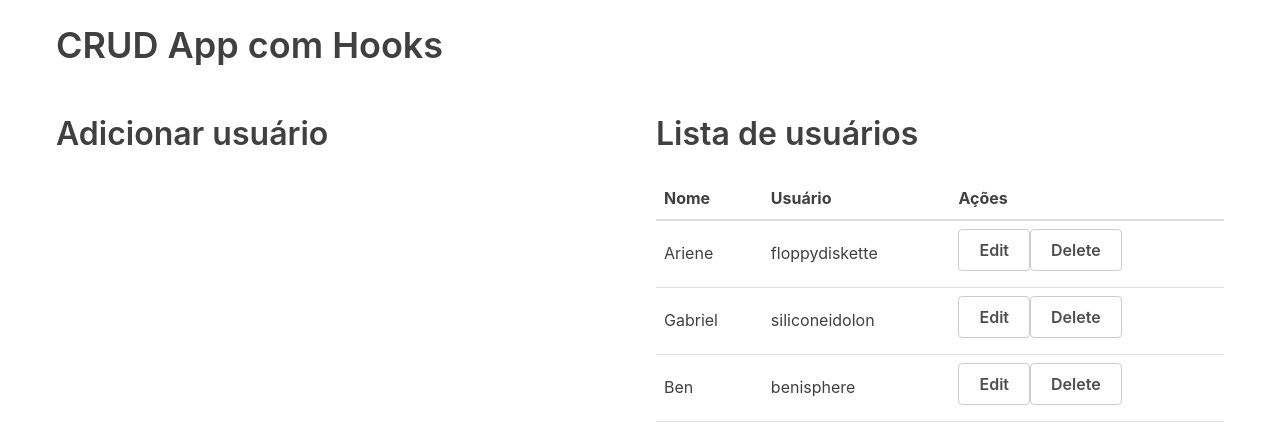
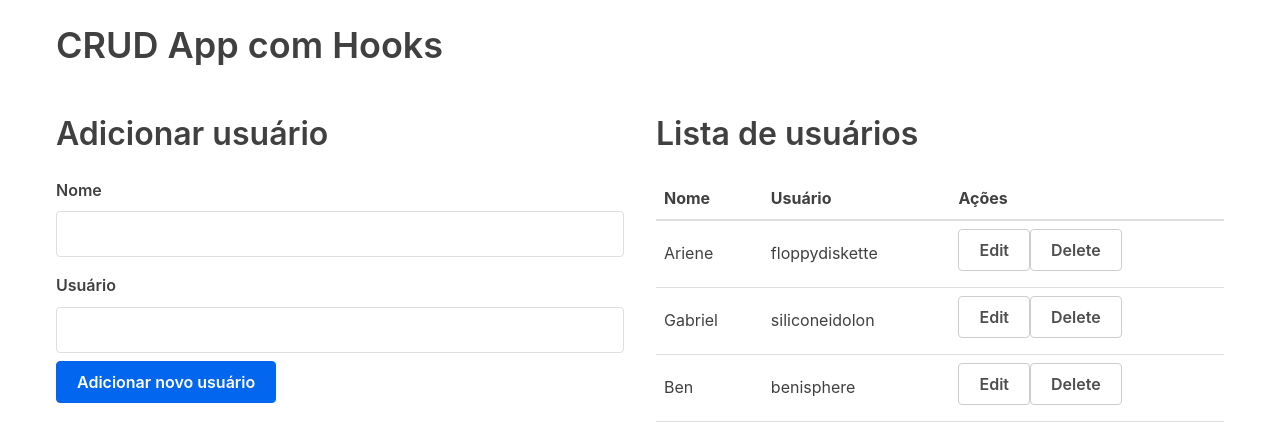
Before and after one commit to Lazaro84-alv/CRUD-App-in-React-with-Hooks, a React (Create React App) app: page / in a window 1280 px wide. Shown: the top 444 px of the page. Built offline with nearby package versions, Linux system fonts and the light colour scheme.

Commit message:
Adiciona novo usuário

```diff
--- a/src/App.js
+++ b/src/App.js
@@ -1,5 +1,6 @@
-import React, { useState } from 'react';
+import React, { useState } from 'react'
 import UserTable from './tables/UserTable'
+import AddUserForm from './forms/AddUserForm'
 
 const App = () => {
   const usersData = [
@@ -10,6 +11,11 @@ const App = () => {
 
   const [users, setUsers] = useState(usersData)
 
+  const addUser = (user) => {
+    user.id = users.length + 1
+    setUsers([...users, user])
+  }
+
 
   return (
     <div className="container">
@@ -17,6 +23,7 @@ const App = () => {
       <div className="flex-row">
         <div className="flex-large">
           <h2>Adicionar usuário</h2>
+          <AddUserForm addUser={addUser} />
         </div>
         <div className="flex-large">
           <h2>Lista de usuários</h2>
@@ -28,4 +35,4 @@ const App = () => {
 }
 
 
-export default App;
+export default App
--- /dev/null
+++ b/src/forms/AddUserForm.js
@@ -0,0 +1,15 @@
+import React, { useState } from 'react'
+
+const AddUserForm = (props) => {
+    return (
+        <form>
+            <label>Nome</label>
+            <input type="text" name="name" value="" />
+            <label>Usuário</label>
+            <input type="text" name="username" value="" />
+            <button>Adicionar novo usuário</button>
+        </form>
+    )
+}
+
+export default AddUserForm
```
